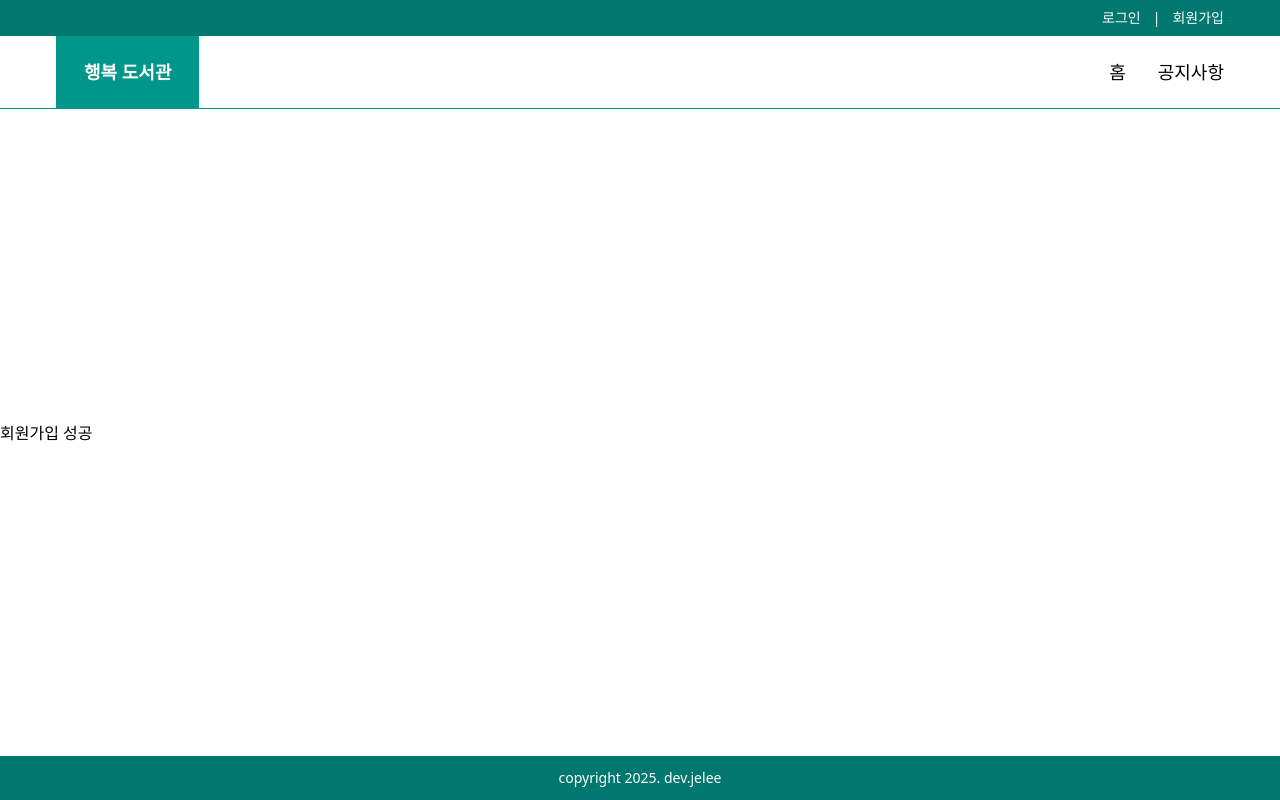
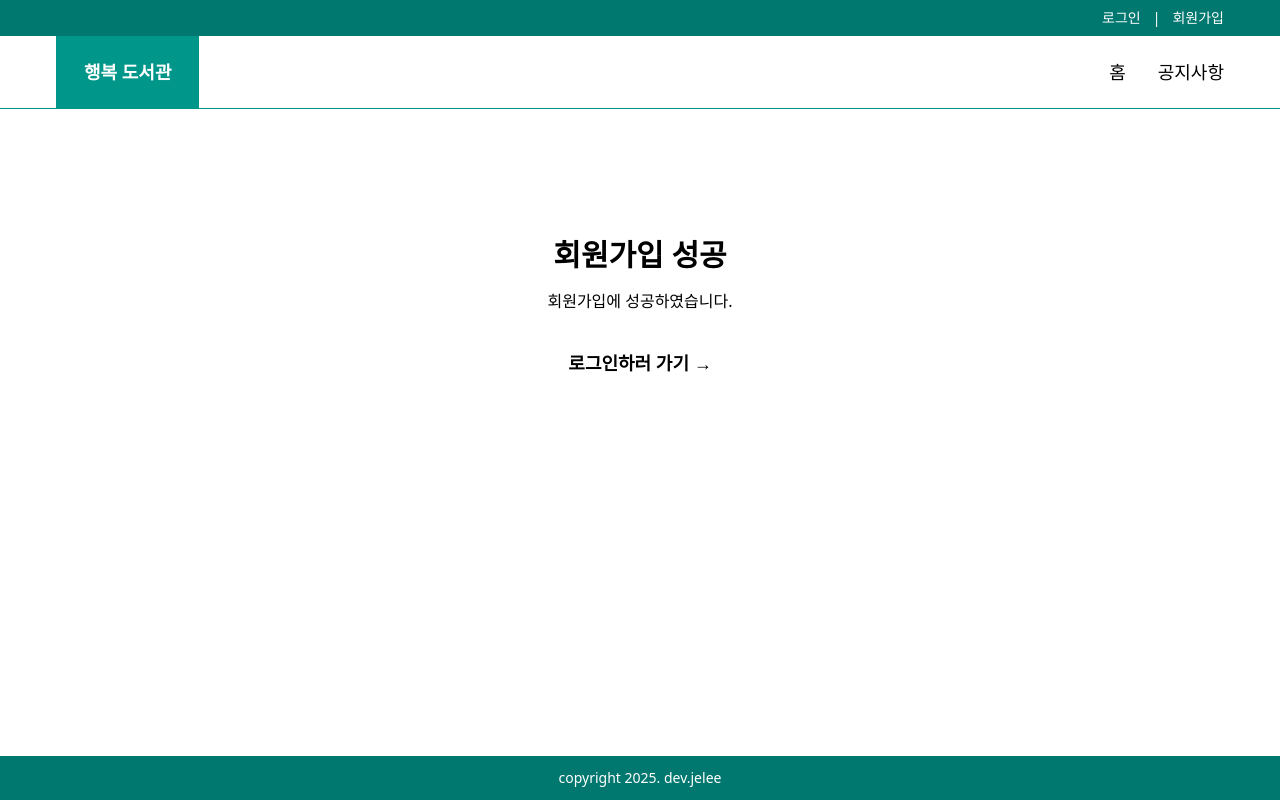
Before and after one commit to eziquexx/mini-library-management-system, a React (Vite) app in the folder frontend/: page /signup/success in a window 1280 px wide. Built offline with nearby package versions, Linux system fonts and the light colour scheme; no server answers.

Commit message:
feat(auth) [frontend]: 성공페이지 추가 및 구현

```diff
--- a/frontend/src/pages/SingupSuccessPage.jsx
+++ b/frontend/src/pages/SingupSuccessPage.jsx
@@ -1,9 +1,36 @@
 import React from "react";
+import { useNavigate } from "react-router-dom";
 
 const SignupSuccessPage = () => {
+
+  const navigate = useNavigate();
+
+  const goToLogin = () => {
+    navigate('/login');
+  }
+
   return (
     <>
-      <h1>회원가입 성공</h1>
+      <div className="w-full flex justify-center">
+        <div className="px-7 md:px-10 lg:px-14 py-30 text-center">
+          <h1 className="text-3xl font-bold mb-4">회원가입 성공</h1>
+          <div className="mb-6">회원가입에 성공하였습니다.</div>
+          <div className="mb-60">
+            <button
+              onClick={ goToLogin }
+              className="
+                px-6
+                py-3
+                text-lg
+                font-semibold
+                hover:text-teal-700
+                cursor-pointer
+              "
+            >로그인하러 가기 &rarr;</button>
+          </div>
+
+        </div>
+      </div>
     </>
   );
 }
```
